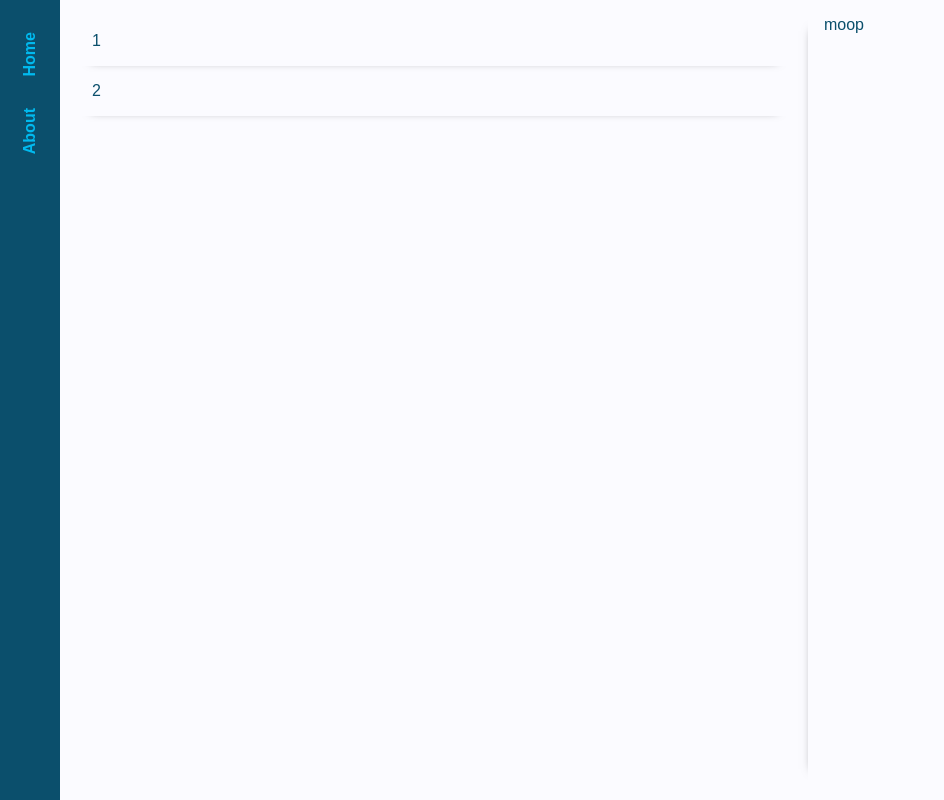
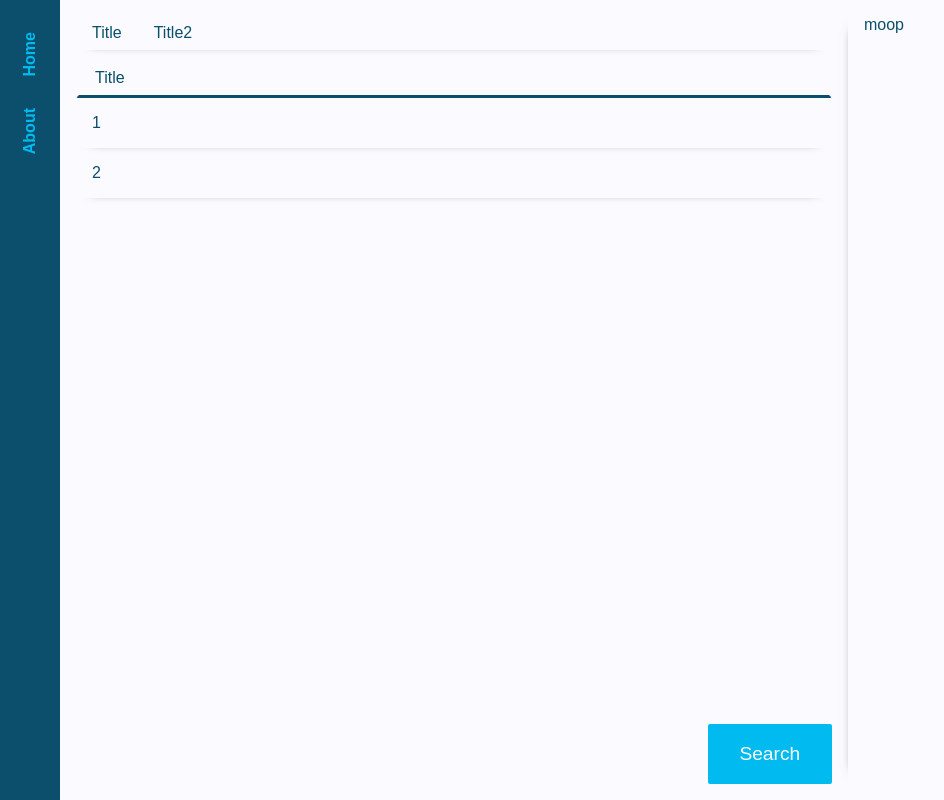
Before and after one commit to NiclasVNielsen/spac_uge-9, a Vue app: page / in a window 1280 px wide. Before the commit this address had no page. Shown: the whole page, without its empty margins (0-944 px from the left). Built offline with nearby package versions, Linux system fonts and the light colour scheme.

Commit message:
layout sketching

```diff
--- a/src/App.vue
+++ b/src/App.vue
@@ -29,7 +29,7 @@ header
   padding: var(--sameContextGap) 0
 
 .main
-  width: calc(100% - (var(--differentContextGap) * 1.5))
+  width: 100%
   padding: 0
 
 main
--- a/src/views/components/List.vue
+++ b/src/views/components/List.vue
@@ -4,8 +4,22 @@
 
 <template>
 
+
 <div class="container">
-    <div class="col-8">
+    <div class="col-8 navPadding">
+        <div class="container showCheckboxes shadow  b">
+            <div>
+                <input type="checkbox" id="title">
+                <label for="title">Title</label>
+            </div>
+            <div>
+                <input type="checkbox" id="title2">
+                <label for="title2">Title2</label>
+            </div>
+        </div>
+        <div class="container border b">
+            Title
+        </div>
         <ol>
             <li class="shadow b">
                 1
@@ -14,10 +28,23 @@
                 2
             </li>
         </ol>
+        <div class="searchPanel">
+            <div class="alignment">
+                <div class="linkBox">
+                    Search
+                </div>
+                <div class="searchFieldsContainer">
+                    <div class="container border searchInputs">
+                        <input type="text" placeholder="Title">
+                    </div>
+                </div>
+            </div>
+        </div>
     </div>
     <div class="col-4 shadow l">
         moop
     </div>
+
 </div>
 
 </template>
@@ -31,9 +58,52 @@ ol
         padding: var(--sameContextGap)
         width: 100%
 
-.col-8
+.showCheckboxes
+    display: flex
+    flex-wrap: wrap
+    padding: 0
+    div
+        display: flex
+        width: auto
+        padding: calc(var(--sameContextGap) / 2) var(--sameContextGap)
+        input
+            width: auto
+            margin: 0
+            display: none
+            &:checked
+                + label
+                    color: var(--prim)
+        label
+            display: flex
+            align-items: center
+
+.searchInputs
+    input
+        margin-bottom: 0
+
+.navPadding
     padding-left: 60px
 
-.col-4
+.col-4, .col-8
     min-height: calc(100vh - (var(--sameContextGap) * 2))
+    position: relative
+
+.searchPanel
+    position: fixed
+    z-index: 100
+    bottom: 0
+    left: 0
+    padding: var(--sameContextGap)
+    .alignment
+        width: 66.666%
+        padding-right: var(--sameContextGap)
+        padding-left: 60px
+        justify-content: flex-end
+        display: flex
+        .linkBox
+            width: auto
+        .searchFieldsContainer
+            position: absolute
+            bottom: -100%
+
 </style>
```
